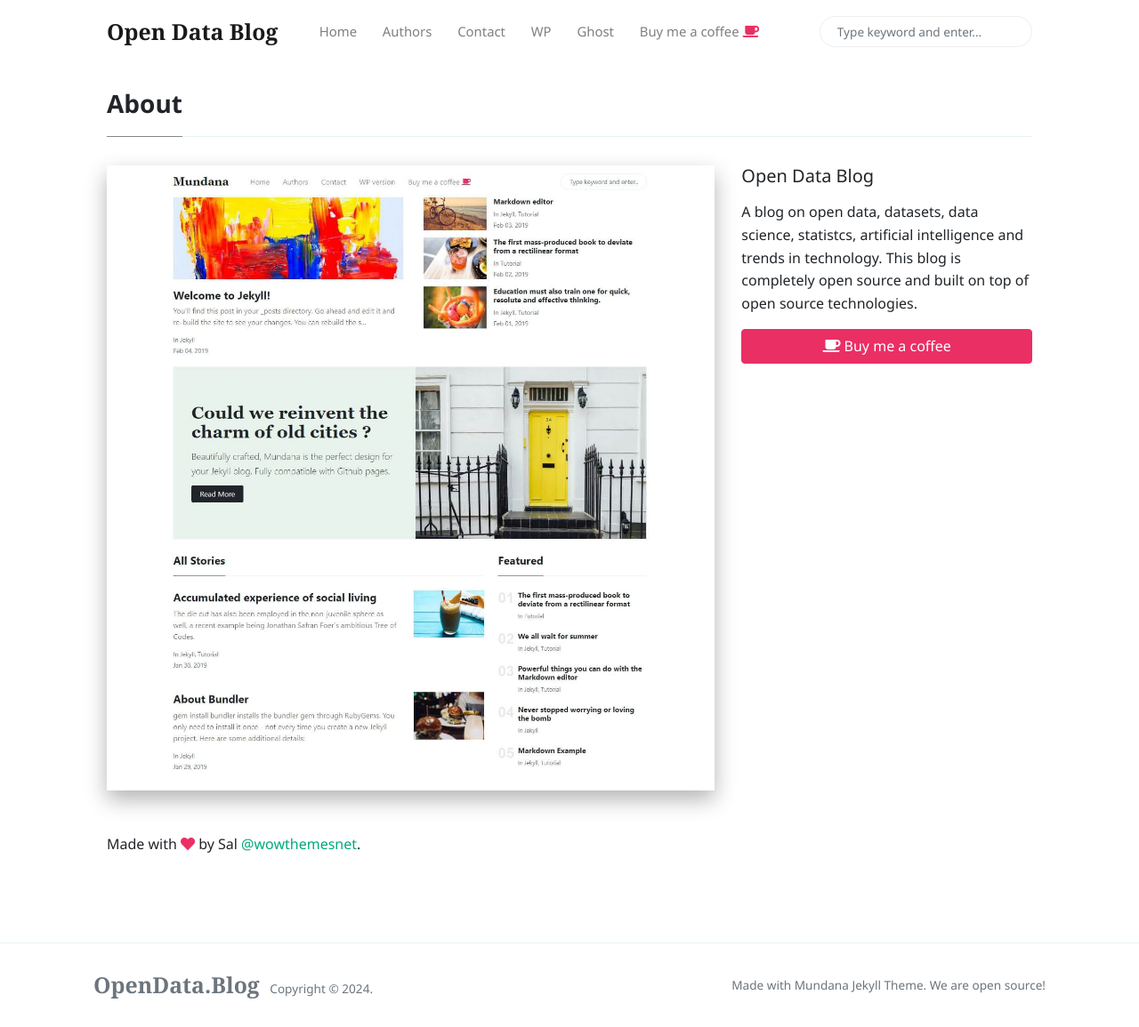
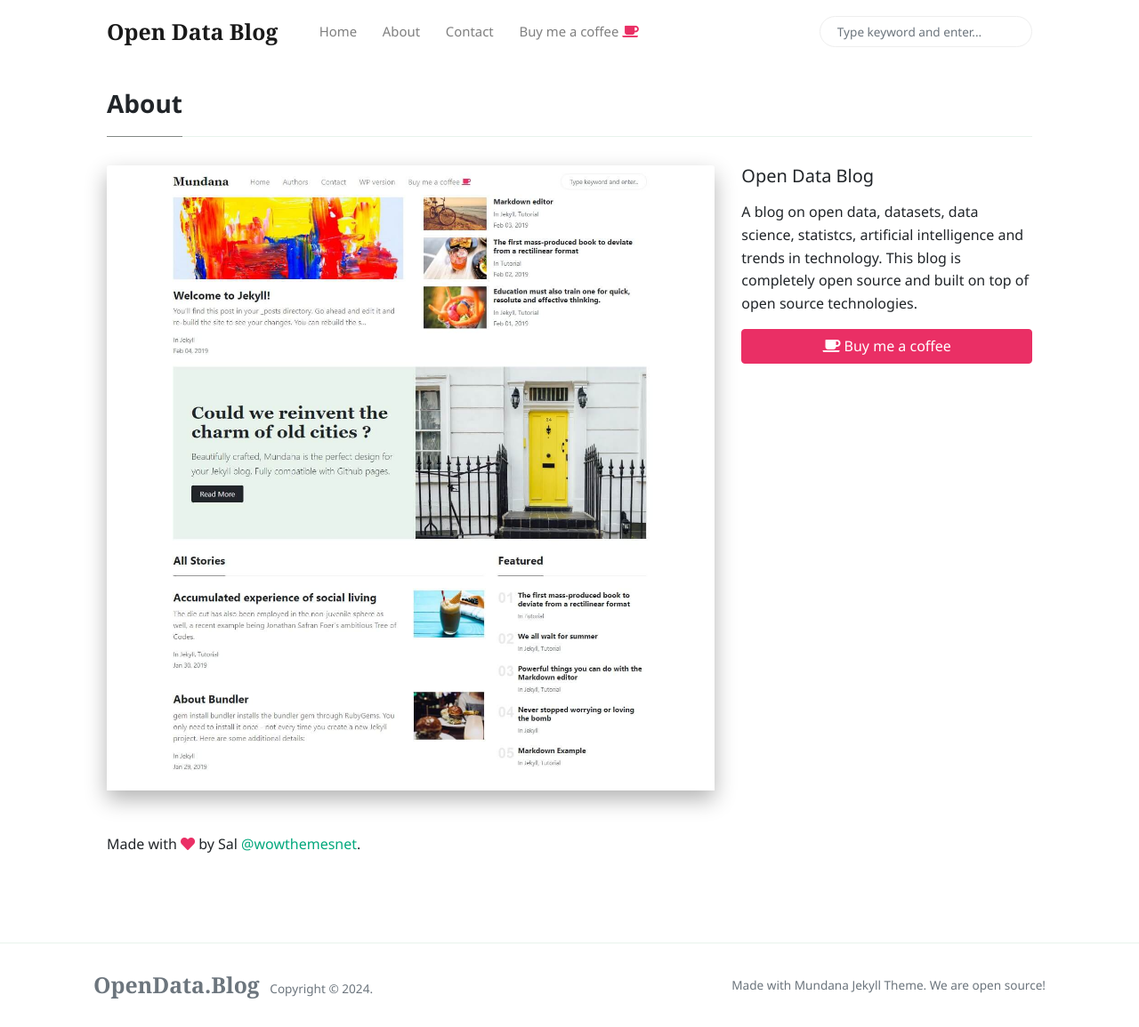
Before and after one commit to victorjohnsonk/victorjohnsonblog.github.io, a Jekyll site: the page built from _pages/about.md, in a window 1280 px wide and 1155 px high. Shown: the whole window at 89% size. Built offline with Jekyll 4.4.1, drawn with Linux system fonts in a browser that asks for light colours; nearby versions of some CDN libraries; comment, search, counter and statistics services are not loaded.

Commit message:
Update menu-header.html

```diff
--- a/_includes/menu-header.html
+++ b/_includes/menu-header.html
@@ -4,17 +4,11 @@
 <a class="nav-link" href="{{site.baseurl}}/index.html">Home</a>
 </li>
 <li class="nav-item">
-<a class="nav-link" href="{{site.baseurl}}/authors-list.html">Authors</a>
+<a class="nav-link" href="{{site.baseurl}}/about.html">About</a>
 </li>
 <li class="nav-item">
 <a class="nav-link" href="{{site.baseurl}}/contact.html">Contact</a>
 </li>
 <li class="nav-item">
-<a target="_blank" class="nav-link" href="https://www.wowthemes.net/themes/mundana-wordpress/">WP</a>
+<a target="_blank" class="nav-link" href="mailto:mail.opendatablog@gmail.com">Buy me a coffee <i class="fa fa-coffee text-danger"></i></a>
 </li>
-<li class="nav-item">
-<a target="_blank" class="nav-link" href="https://www.wowthemes.net/themes/mundana-ghost/">Ghost</a>
-</li>
-<li class="nav-item">
-<a target="_blank" class="nav-link" href="https://www.wowthemes.net/donate/">Buy me a coffee <i class="fa fa-coffee text-danger"></i></a>
-</li>
```
